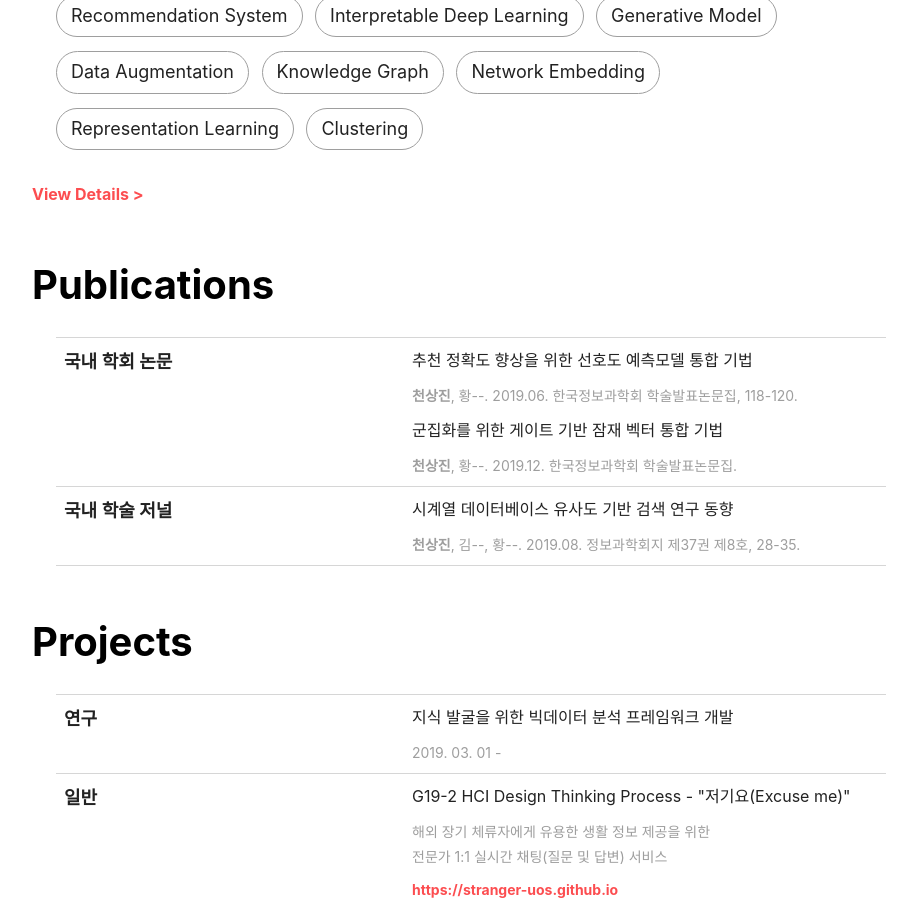
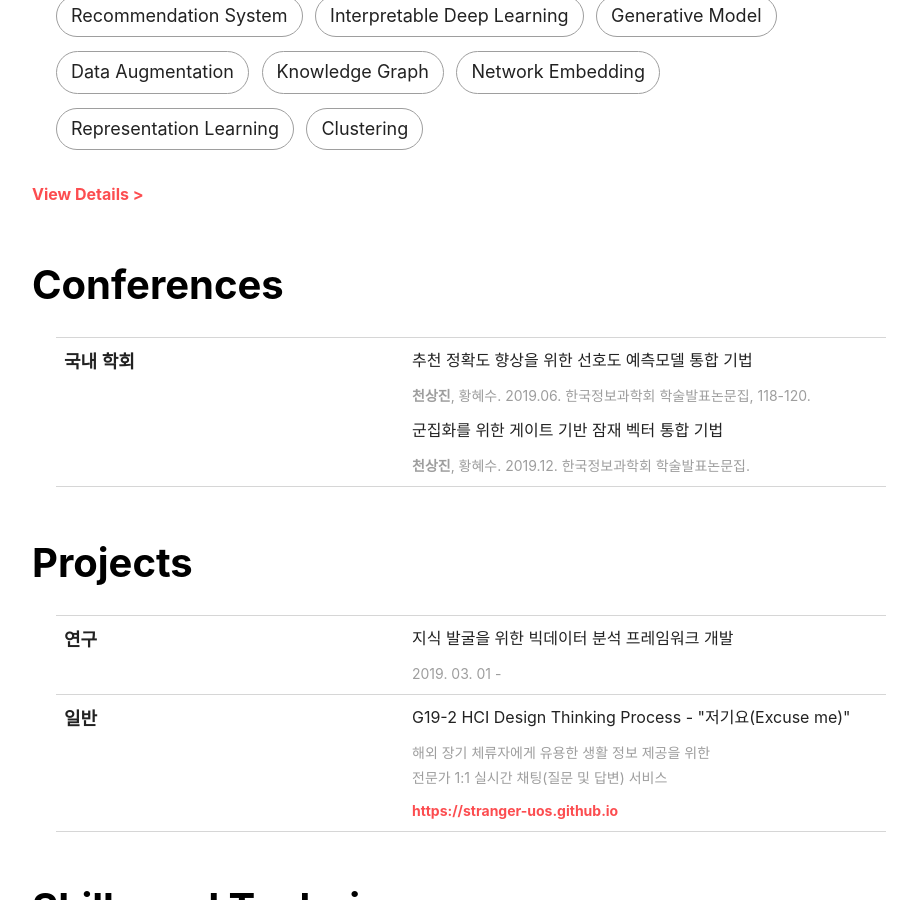
Before and after one commit to cheon-research/cheon-research.github.io, a Jekyll site: the page built from cv.html, in a window 1280 px wide and 900 px high, scrolled down 508 px. Shown: the whole window, without its empty margins (181-1098 px from the left). Built offline with Jekyll 4.4.1, drawn with Linux system fonts in a browser that asks for light colours; nearby versions of some CDN libraries.

Commit message:
Update cv.html

```diff
--- a/cv.html
+++ b/cv.html
@@ -57,23 +57,30 @@ layout: article
     <a href="/research">View Details ></a><br>
 </div>
 
-<div class="publication section">
+<div class="publication section" style="display: none;">
     <h1>Publications</h1>
     <ul>
-        <li>
-            <p class="li_title">국내 학회 논문</p>
-            <div class="li_right">
-                <p class="li_main">추천 정확도 향상을 위한 선호도 예측모델 통합 기법</p>
-                <p class="li_sub"><strong>천상진</strong>, 황--. 2019.06. 한국정보과학회 학술발표논문집, 118-120.</p>
-                <p class="li_main">군집화를 위한 게이트 기반 잠재 벡터 통합 기법</p>
-                <p class="li_sub"><strong>천상진</strong>, 황--. 2019.12. 한국정보과학회 학술발표논문집.</p>
-            </div>
-        </li>
         <li>
             <p class="li_title">국내 학술 저널</p>
             <div class="li_right">
                 <p class="li_main">시계열 데이터베이스 유사도 기반 검색 연구 동향</p>
-                <p class="li_sub"><strong>천상진</strong>, 김--, 황--. 2019.08. 정보과학회지 제37권 제8호, 28-35.</p>
+                <p class="li_sub"><strong>천상진</strong>, 김윤나, 황혜수. 2019.08. 정보과학회지 제37권 제8호, 28-35.</p>
+            </div>
+        </li>
+    </ul>
+</div>
+
+
+<div class="conference section">
+    <h1>Conferences</h1>
+    <ul>
+        <li>
+            <p class="li_title">국내 학회</p>
+            <div class="li_right">
+                <p class="li_main">추천 정확도 향상을 위한 선호도 예측모델 통합 기법</p>
+                <p class="li_sub"><strong>천상진</strong>, 황혜수. 2019.06. 한국정보과학회 학술발표논문집, 118-120.</p>
+                <p class="li_main">군집화를 위한 게이트 기반 잠재 벡터 통합 기법</p>
+                <p class="li_sub"><strong>천상진</strong>, 황혜수. 2019.12. 한국정보과학회 학술발표논문집.</p>
             </div>
         </li>
     </ul>
```
